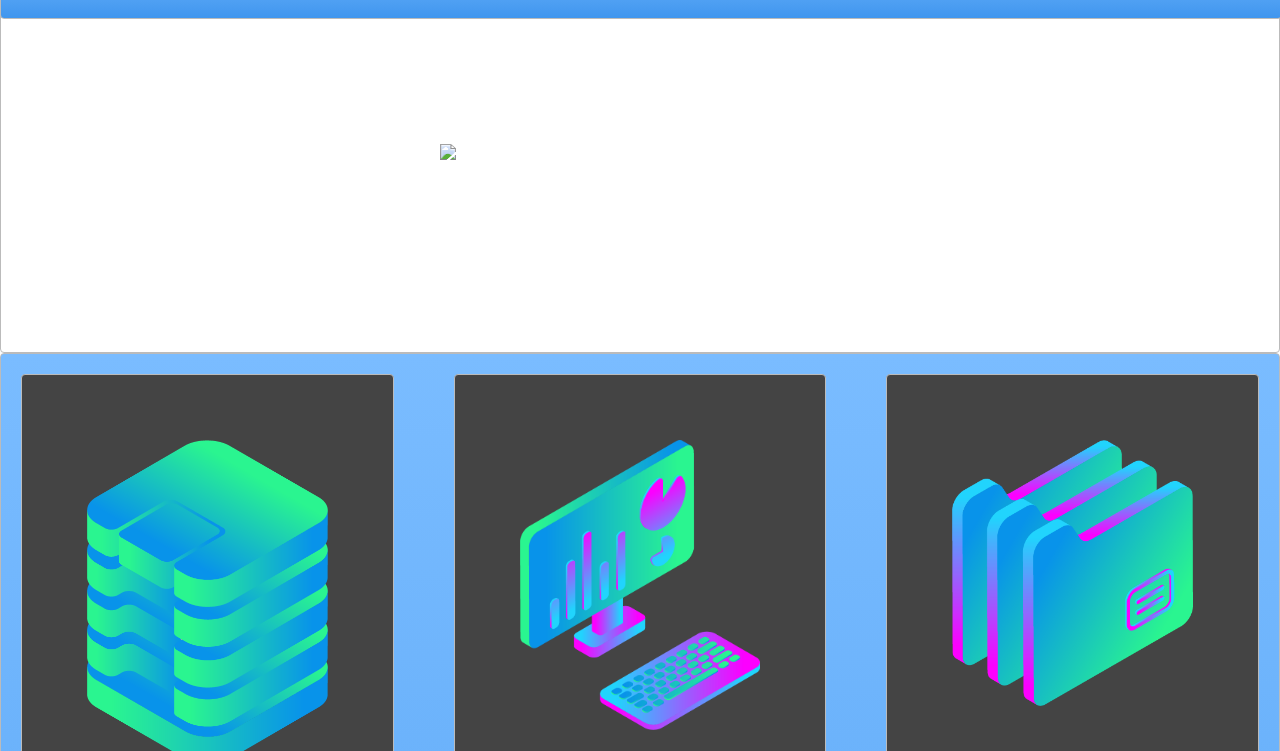
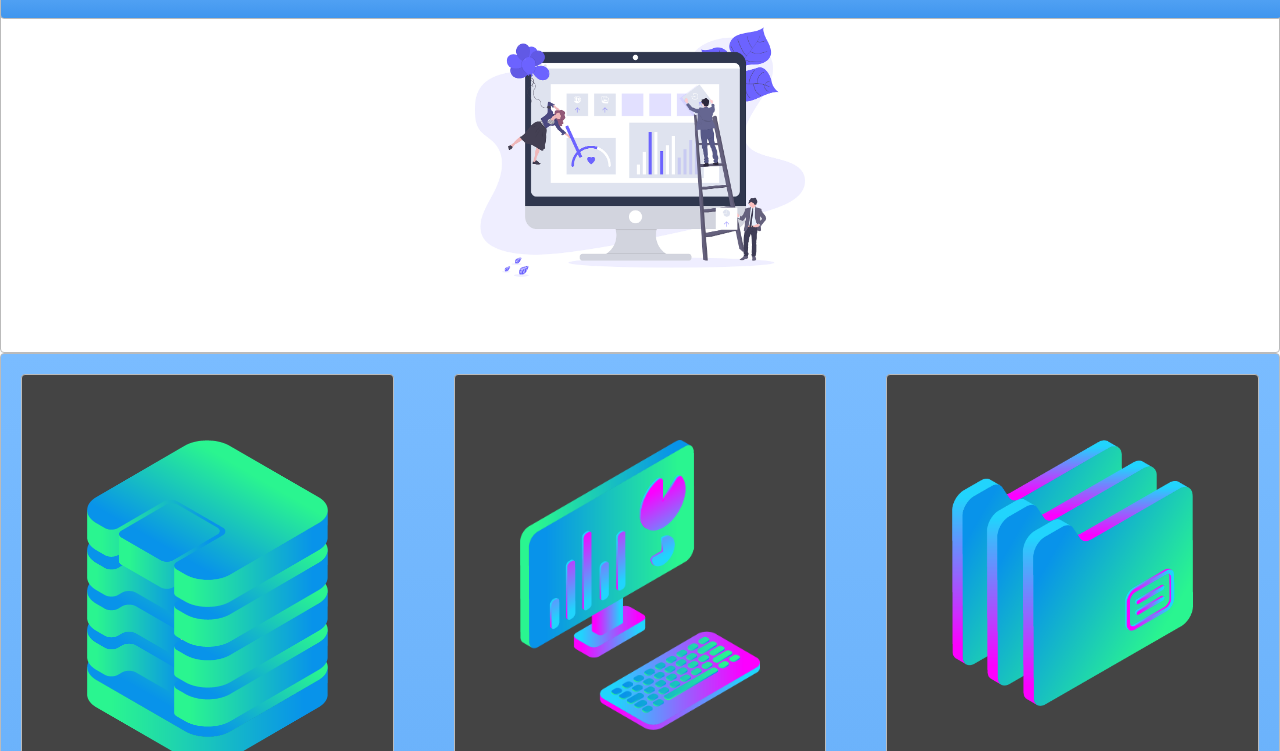
Before and after one commit to Connor-Jay/Template, a plain HTML site: page index.html in a window 1280 px wide. Shown: the part 49-800 px from the top of the page. Drawn offline with Linux system fonts and the light colour scheme.

Commit message:
Update index.html

```diff
--- a/index.html
+++ b/index.html
@@ -15,7 +15,7 @@
 		</ul>
 	</nav>
 	  <div class="container zone">
-	  	<img src="undraw.png" class="cover">
+	  	<img src="img/undraw.png" class="cover">
 	  </div>
 	  <div class="zone blue grid-wrapper">
   		<div class="box zone"><img src="img/1.png"></div>
```
